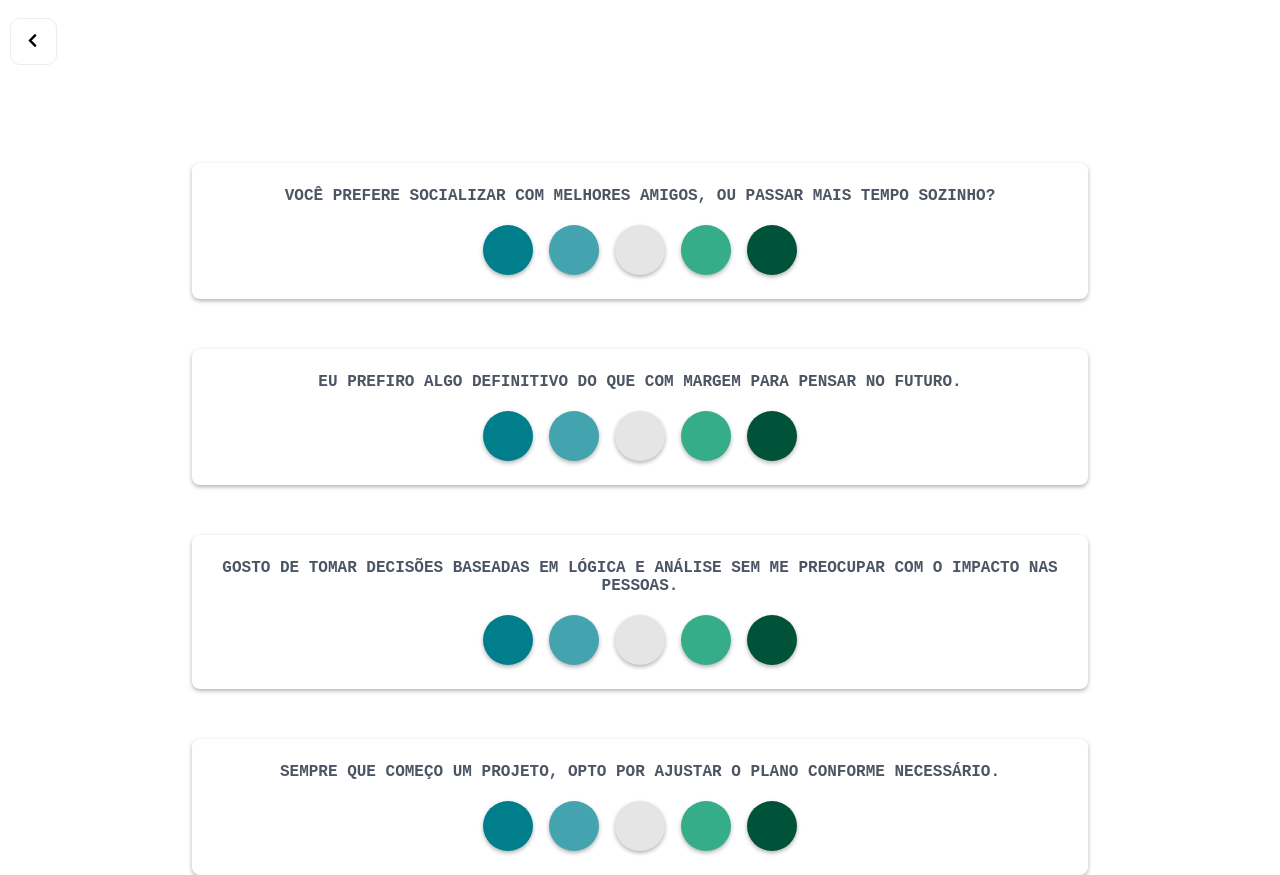
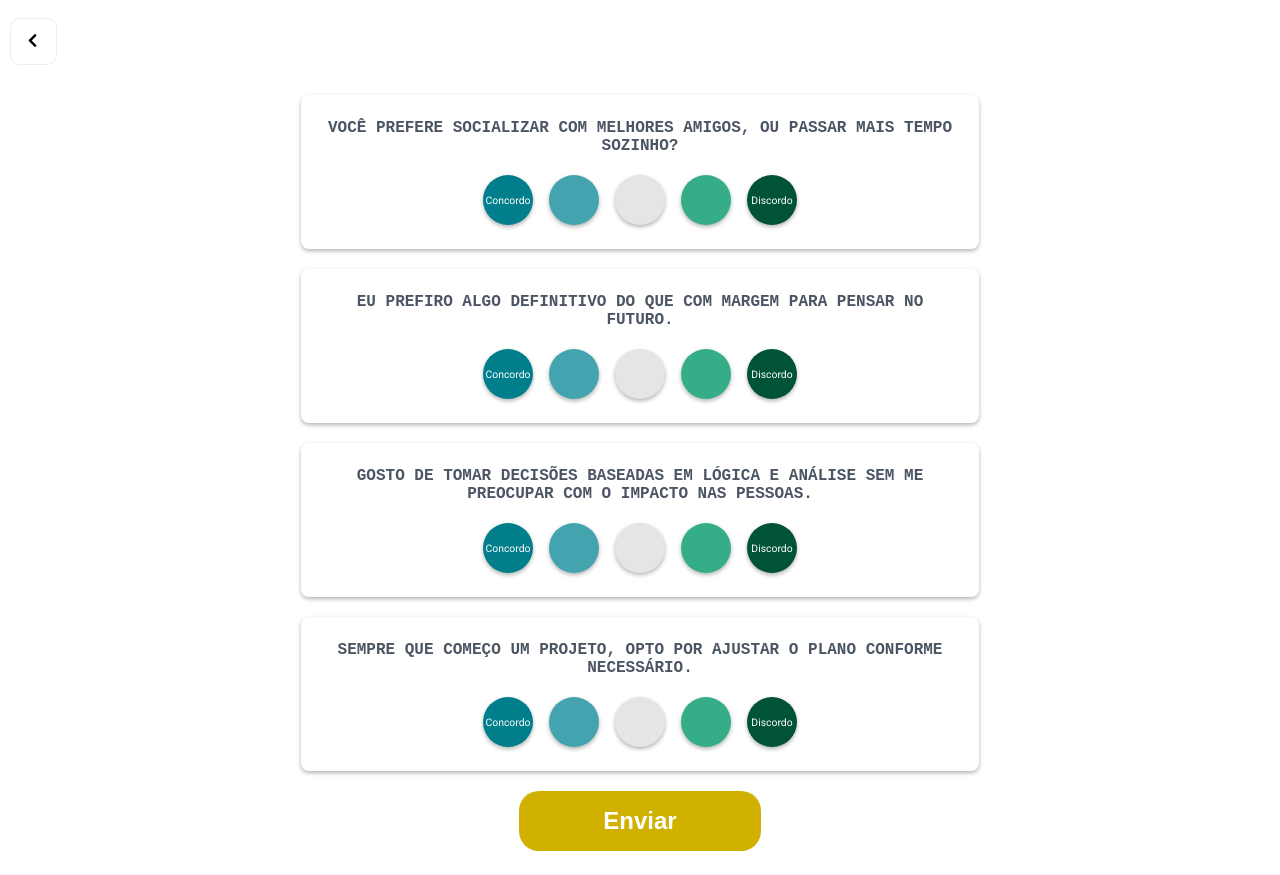
Before and after one commit to Robdsjr007/Labonc, a React (Vite) app: page /quiz in a window 1280 px wide. After the commit the page ends 851 px from the top, so only its background shows below. Built offline with nearby package versions, Linux system fonts and the light colour scheme.

Commit message:
fix bugs and build new features

```diff
--- a/public/perguntas.json
+++ b/public/perguntas.json
@@ -5,7 +5,7 @@
     "tipos": [
       { "categoria": "E", "valor": 150 },
       { "categoria": "E", "valor": 100 },
-      { "categoria": "NEUTRO", "valor": 0 },
+      { "categoria": "I", "valor": 50 },
       { "categoria": "I", "valor": 100 },
       { "categoria": "I", "valor": 150 }
     ]
@@ -16,7 +16,7 @@
     "tipos": [
       { "categoria": "S", "valor": 150 },
       { "categoria": "S", "valor": 100 },
-      { "categoria": "NEUTRO", "valor": 0 },
+      { "categoria": "S", "valor": 50 },
       { "categoria": "N", "valor": 100 },
       { "categoria": "N", "valor": 150 }
     ]
@@ -27,7 +27,7 @@
     "tipos": [
       { "categoria": "T", "valor": 200 },
       { "categoria": "T", "valor": 100 },
-      { "categoria": "NEUTRO", "valor": 0 },
+      { "categoria": "F", "valor": 50 },
       { "categoria": "F", "valor": 100 },
       { "categoria": "F", "valor": 150 }
     ]
@@ -38,7 +38,7 @@
     "tipos": [
       { "categoria": "P", "valor": 200 },
       { "categoria": "P", "valor": 100 },
-      { "categoria": "NEUTRO", "valor": 0 },
+      { "categoria": "P", "valor": 50 },
       { "categoria": "J", "valor": 100 },
       { "categoria": "J", "valor": 150 }
     ]
--- a/src/components/CardDesktop/CardDesktop.module.sass
+++ b/src/components/CardDesktop/CardDesktop.module.sass
@@ -1,3 +1,11 @@
+@use '../../styles/mixins'
+@use '../../styles/variables'
+
+.formContainer
+    @include mixins.flexContent(flex, flex-start, center)
+    flex-direction: column
+    gap: 20px
+
 .container
     display: flex
     flex-direction: column
@@ -31,6 +39,7 @@
     width: 50px
     align-items: center
     justify-content: center
+    text-align: center // Label center
 
     input
         position: absolute
@@ -58,6 +67,12 @@
         transition: transform 0.5s
         z-index: -1
 
+    label
+        position: absolute
+        font-size: 0.65rem // Ajuste conforme necessário para o tamanho do texto
+        color: white // Fonte branca
+        z-index: 15 // Garantir que o texto fique sobre o círculo
+
     input:checked ~ .circle
         transform: scale(1.1)
         box-shadow: 0 0 0 2px currentColor
@@ -68,66 +83,66 @@
     .icon
         position: absolute
 
-    /* Never */
-    &.never .circle
+    /* Concordo */
+    &.option-1 .circle
         background-color: #007E8C
         box-shadow: 0 2px 4px rgba(0, 0, 0, 0.3)
         border-color: #9bc8ff
 
-    &.never .circle_inner
+    &.option-1 .circle_inner
         background-color: #03b8cc
 
-    &.never .icon
+    &.option-1 .icon
         stroke: #9bc8ff
 
-    /* Male */
-    &.male .circle
+    /* Concordo um pouco */
+    &.option-2 .circle
         background-color: #43A4AF
         box-shadow: 0 2px 4px rgba(0, 0, 0, 0.3)
         border-color: #60a5fa
 
-    &.male .circle_inner
+    &.option-2 .circle_inner
         background-color: #5ce7f7
 
-    &.male .icon
+    &.option-2 .icon
         stroke: #60a5fa
 
-    /* Female */
-    &.female .circle
+    /* Neutro */
+    &.option-3 .circle
         background-color: #E5E5E5
         box-shadow: 0 2px 4px rgba(0, 0, 0, 0.3)
         border-color: #f472b6
 
-    &.female .circle_inner
+    &.option-3 .circle_inner
         background-color: #f1f1f1
 
-    &.female .icon
+    &.option-3 .icon
         fill: #f472b6
 
-    /* Non-binary */
-    &.non_binary .circle
+    /* Discordo um pouco */
+    &.option-4 .circle
         background-color: #35AD88
         box-shadow: 0 2px 4px rgba(0, 0, 0, 0.3)
         border-color: #c084fc
 
-    &.non_binary .circle_inner
+    &.option-4 .circle_inner
         background-color: #45e0b2
 
-    &.non_binary .icon
+    &.option-4 .icon
         fill: #c084fc
 
-    /* None */
-    &.none .circle
+    /* Discordo */
+    &.option-5 .circle
         background-color: #005238
         box-shadow: 0 2px 4px rgba(0, 0, 0, 0.3)
         border-color: #a3a3a3
 
-    &.none .circle_inner
+    &.option-5 .circle_inner
         background-color: #009465
 
-    &.none .icon
+    &.option-5 .icon
         stroke: #a3a3a3
 
 @media (max-width: 490px)
-    .container
+    .formContainer
         display: none
--- a/src/components/CardDesktop/CardDesktop.tsx
+++ b/src/components/CardDesktop/CardDesktop.tsx
@@ -1,64 +1,95 @@
 import styles from "./CardDesktop.module.sass";
-import useFetchPerguntas from "../../hook/useFetchPerguntas";
+import { FormEvent, useState } from "react";
+import { Pergunta } from "../../types/types";
+import { useNavigate } from "react-router-dom";
 
-const CardDesktop = () => {
-  const {
-    data: perguntas,
-    loading,
-    error,
-  } = useFetchPerguntas("/perguntas.json");
+type CardDesktopProps = {
+  perguntas: Pergunta[];
+};
 
-  if (loading) {
-    return <p>Carregando...</p>;
+const CardDesktop = ({ perguntas }: CardDesktopProps) => {
+  const [respostas, setRespostas] = useState<{ [key: number]: string }>({});
+  const [enviando, setEnviando] = useState(false);
+  const [erro, setErro] = useState<string | null>(null);
+  const navigate = useNavigate();
+
+  const handleChange = (id: number, value: string) => {
+    setRespostas((prev) => ({ ...prev, [id]: value }));
+  };
+
+  const handleSubmit = (e: FormEvent<HTMLFormElement>) => {
+    e.preventDefault();
+    if (perguntas.some((p) => !respostas[p.id])) {
+      setErro("Responda todas as perguntas!");
+      return;
     }
+    setErro(null);
+    setEnviando(true);
 
-  if (error) {
-    return <p>Erro: {error}</p>;
-  }
+    const resultadoFinal = Object.values(respostas)
+      .map((resposta) => resposta.split(":")[0]) // Extrai categoria antes do ":"
+      .join("");
+
+    navigate("/result", { state: { resultadoFinal } });
+
+    setEnviando(false);
+  };
 
   return (
-    <>
-      {perguntas ? (
-        perguntas.map((pergunta) => (
+    <form className={styles.formContainer} onSubmit={handleSubmit}>
+      {perguntas &&
+        perguntas.map((pergunta) => {
+          const valores = pergunta.tipos.map(
+            (tipo) => `${tipo.categoria}: ${tipo.valor}`
+          ); // Combina categoria e valor
+          return (
             <article className={styles.container} key={pergunta.id}>
               <span className={styles.title}>{pergunta.titulo}</span>
               <div className={styles.ball_options}>
-              <div className={`${styles.ball_option} ${styles.never}`}>
-                <input value="male" name="gender" type="radio" />
+                {[
+                  "Concordo",
+                  "",
+                  "",
+                  "",
+                  "Discordo",
+                ].map((label, index) => (
+                  <div
+                    key={`${pergunta.id}-${index}`}
+                    className={`${styles.ball_option} ${styles[`option-${index + 1}`]}`}
+                  >
+                    <input
+                      type="radio"
+                      id={`value-${index + 1}-${pergunta.id}`}
+                      className={`value-${index + 1}`}
+                      name={`value-radio-${pergunta.id}`}
+                      value={valores[index]}
+                      onChange={(e) => handleChange(pergunta.id, e.target.value)}
+                    />
                     <div className={styles.circle}></div>
                     <div className={styles.circle_inner}></div>
+                    <label
+                      htmlFor={`value-${index + 1}-${pergunta.id}`}
+                      className={styles.label}
+                    >
+                      {label}
+                    </label>
                   </div>
-
-              <div className={`${styles.ball_option} ${styles.male}`}>
-                <input value="male" name="gender" type="radio" />
-                <div className={styles.circle}></div>
-                <div className={styles.circle_inner}></div>
-              </div>
-
-              <div className={`${styles.ball_option} ${styles.female}`}>
-                <input value="female" name="gender" type="radio" />
-                <div className={styles.circle}></div>
-                <div className={styles.circle_inner}></div>
-              </div>
-
-              <div className={`${styles.ball_option} ${styles.non_binary}`}>
-                <input value="non-binary" name="gender" type="radio" />
-                <div className={styles.circle}></div>
-                <div className={styles.circle_inner}></div>
-              </div>
-
-              <div className={`${styles.ball_option} ${styles.none}`}>
-                <input value="none" name="gender" type="radio" />
-                <div className={styles.circle}></div>
-                <div className={styles.circle_inner}></div>
-              </div>
+                ))}
               </div>
             </article>
-        ))
-      ) : (
-        <p>Erro ao obter os dados!</p>
-      )}
-    </>
+          );
+        })}
+
+      {erro && <p className={styles.error}>{erro}</p>}
+
+      <button
+        id={enviando ? `btn aguarde` : `btn`}
+        type="submit"
+        disabled={enviando}
+        >
+        Enviar
+      </button>
+    </form>
   );
 };
 
--- a/src/components/CardMobile/CardMobile.sass
+++ b/src/components/CardMobile/CardMobile.module.sass
@@ -76,7 +76,9 @@
 @include mixins.alternativeChecked(value-5, variables.$esmeraldlite1, variables.$white, variables.$esmeraldlite1)
 
 @media (width >= 491px)
+    .formContainer
+        display: none
     .radio_input
         display: none
-    button[type='submit']
+    #btn
         display: none
--- a/src/components/CardMobile/CardMobile.tsx
+++ b/src/components/CardMobile/CardMobile.tsx
@@ -1,56 +1,56 @@
-import "./CardMobile.sass";
-import useFetchPerguntas from "../../hook/useFetchPerguntas";
+import styles from "./CardMobile.module.sass";
 import { FormEvent, useState } from "react";
 import { Pergunta } from "../../types/types";
+import { useNavigate } from "react-router-dom";
 
-const CardMobile = () => {
+type CardMobileProps = {
+  perguntas: Pergunta[];
+};
+
+const CardMobile = ({perguntas}: CardMobileProps) => {
   const [respostas, setRespostas] = useState<{ [key: number]: string }>({});
   const [enviando, setEnviando] = useState(false);
   const [erro, setErro] = useState<string | null>(null);
-
-  const {
-    data: perguntas,
-    error,
-    loading,
-  }: { data: Pergunta[] | null; error: string | null; loading: boolean } =
-    useFetchPerguntas("/perguntas.json");
-
-  if (error) return <p>Erro: {error}</p>;
+  const navigate = useNavigate();
 
   const handleChange = (id: number, value: string) => {
-    setRespostas((prev) => ({
-      ...prev,
-      [id]: value,
-    }));
+    setRespostas((prev) => ({ ...prev, [id]: value }));
   };
 
   const handleSubmit = (e: FormEvent<HTMLFormElement>) => {
     e.preventDefault();
-    if (perguntas && perguntas.some((p) => !respostas[p.id])) {
-      setErro("Por favor, responda todas as perguntas!");
+    if (perguntas.some((p) => !respostas[p.id])) {
+      setErro("Responda todas as perguntas!");
       return;
     }
     setErro(null);
     setEnviando(true);
-    console.log("Respostas:", respostas);
-    setTimeout(() => {
-      console.log("Dados enviados com sucesso!");
+
+    // Processar o resultado final
+    const resultadoFinal = Object.values(respostas)
+      .map((resposta) => resposta.split(":")[0]) // Extrai apenas a categoria (antes do ":")
+      .join(""); // Junta todas as categorias
+
+    // console.log("Resultado Final:", resultadoFinal); // ENTJ
+
+    navigate("/result", { state: { resultadoFinal } });
+
     setEnviando(false);
-    }, 2000);
 };
 
+
 return (
-    <form className="formContainer" onSubmit={handleSubmit}>
-      {!loading ? (
-        perguntas.map((pergunta) => {
+  <form className={styles.formContainer} onSubmit={handleSubmit}>
+    {perguntas &&
+      perguntas.map((pergunta: Pergunta) => {
         const valores = pergunta.tipos.map(
           (tipo) => `${tipo.categoria}: ${tipo.valor}`
         ); // Combina categoria e valor
         return (
-            <article className="radio_input" key={pergunta.id}>
-              <div className="info">
-                <span className="question">{pergunta.titulo}</span>
-                <span className="steps">{`${pergunta.id}/${perguntas.length}`}</span>
+          <article className={styles.radio_input} key={pergunta.id}>
+            <div className={styles.info}>
+              <span className={styles.question}>{pergunta.titulo}</span>
+              <span className={styles.steps}>{`${pergunta.id}/${perguntas.length}`}</span>
             </div>
             {[
               "Concordo",
@@ -63,14 +63,14 @@ const CardMobile = () => {
                 <input
                   type="radio"
                   id={`value-${index + 1}-${pergunta.id}`}
-                    className={`value-${index + 1}`}
+                  className={styles[`value-${index + 1}`]}
                   name={`value-radio-${pergunta.id}`}
                   value={valores[index]} // Usa a variável corretamente
                   onChange={(e) => handleChange(pergunta.id, e.target.value)}
                 />
                 <label
                   htmlFor={`value-${index + 1}-${pergunta.id}`}
-                    className={`value-${index + 1}`}
+                  className={styles[`value-${index + 1}`]}
                 >
                   {label}
                 </label>
@@ -78,16 +78,12 @@ const CardMobile = () => {
             ))}
           </article>
         );
-        })
-      ) : (
-        <p>Carregando perguntas...</p>
-      )}
+      })}
 
-      {erro && <p className="error">{erro}</p>}
+    {erro && <p className={styles.error}>{erro}</p>}
 
     <button
-        id="btn-form"
-        className={!loading ? (enviando ? "btn aguarde" : "btn") : "invisible"}
+      id={enviando ? `btn aguarde` : `btn`}
       type="submit"
       disabled={enviando}
     >
--- /dev/null
+++ b/src/hook/usePerguntas.tsx
@@ -0,0 +1,12 @@
+// hooks/usePerguntas.ts
+import useFetchPerguntas from "./useFetchPerguntas";
+
+export const usePerguntas = () => {
+  const {
+    data: perguntas,
+    error,
+    loading,
+  } = useFetchPerguntas("/perguntas.json");
+
+  return { perguntas, error, loading };
+};
--- a/src/index.sass
+++ b/src/index.sass
@@ -15,7 +15,7 @@ label, span
 a
     text-decoration: none
 
-.btn
+#btn
     @include mixins.widthAndHeight(242px, 60px)
     border: none
     margin: 0 auto
--- a/src/pages/Home/Home.tsx
+++ b/src/pages/Home/Home.tsx
@@ -12,7 +12,7 @@ const Home = () => {
 					<img className={styles.logoMobile} src="../../img/logo.png" alt="logo" />
 					<img className={styles.fotoMinimalista} src="../../img/minimalism.png" alt="imagem minimalista" />
 					<p>Moda que transforma identidade em estilo.</p>
-					<Link to='/quiz'><button className="btn">Veja seu estilo já</button></Link>
+					<Link to='/quiz'><button id="btn">Veja seu estilo já</button></Link>
 				</main>
 			</section>
 		</main>
--- a/src/pages/Quiz/Quiz.tsx
+++ b/src/pages/Quiz/Quiz.tsx
@@ -3,15 +3,22 @@ import styles from "./Quiz.module.sass";
 import CardMobile from "../../components/CardMobile/CardMobile";
 import BackButton from "../../components/BackButton/BackButton";
 import CardDesktop from "../../components/CardDesktop/CardDesktop";
+import { usePerguntas } from "../../hook/usePerguntas";
+import LoaderResult from "../../components/LoaderResult/LoaderResult";
 
 const Quiz = () => {
+  const { perguntas, error, loading } = usePerguntas();
+
+  if (loading) return <LoaderResult></LoaderResult>;
+  if (error) return <p>Erro: {error}</p>;
+
   return (
     <>
       <br />
       <BackButton link={"/"} />
       <main className={styles.container}>
-        <CardMobile />
-        <CardDesktop />
+          <CardMobile perguntas={perguntas} />
+          <CardDesktop perguntas={perguntas} />
       </main>
     </>
   );
```
Also changed, not shown: src/pages/Result/Result.tsx (+10 -1 lines). Lines whose indentation alone changed are shown as unchanged.
